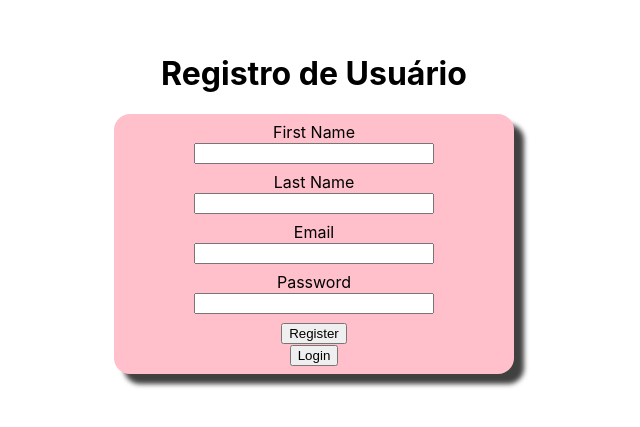
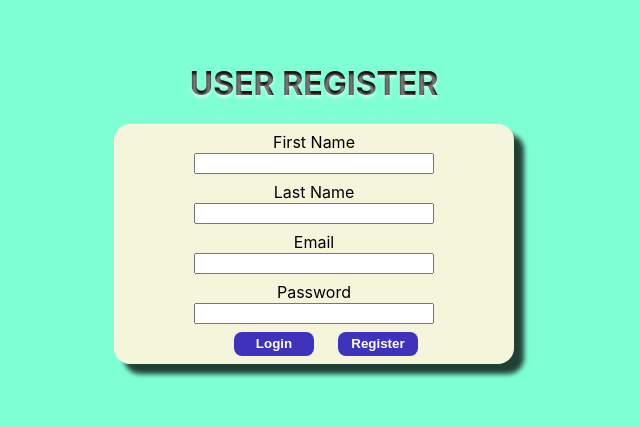
Before and after one commit to Douglas-Albuquerque/Login_system-front, a React (Create React App) app: page /register in a window 1280 px wide. Shown: the part 197-624 px from the top of the page, without its empty margins (326-966 px from the left). Built offline with nearby package versions, Linux system fonts and the light colour scheme.

Commit message:
estilização das paginas

```diff
--- a/package.json
+++ b/package.json
@@ -13,6 +13,7 @@
     "react-dom": "^18.2.0",
     "react-router-dom": "^6.4.2",
     "react-scripts": "5.0.1",
+    "styled-components": "^5.3.6",
     "web-vitals": "^2.1.4"
   },
   "scripts": {
--- a/src/Pages/HomePage/index.js
+++ b/src/Pages/HomePage/index.js
@@ -1,4 +1,5 @@
 import { useNavigate } from 'react-router-dom';
+import "../../styles/styles.css"
 
 
 const HomePage = () => {
@@ -16,8 +17,10 @@ const HomePage = () => {
 
   return (
     <div className='login'>
-      <h1>Bem vindo: {userData.name} {userData.lastName}</h1>
-      <button className="logout" onClick={handleLogout}>Logout</button>
+      <div className="form">
+        <h1 className='title'>Bem vindo: {userData.name} {userData.lastName}</h1>
+        <button className="loginButton" onClick={handleLogout}>Logout</button>
+      </div>
     </div>
   )
 };
--- a/src/Pages/LoginPage/index.js
+++ b/src/Pages/LoginPage/index.js
@@ -1,7 +1,7 @@
 import React, { useState } from 'react';
 import { useNavigate } from 'react-router-dom';
 import { api } from "../../services/api";
-import "./styles.css";
+import "../../styles/styles.css"
 
 
 
@@ -53,13 +53,7 @@ const LoginPage = () => {
 
   return (
     <div className='login'>
-      {/* {
-        (logged == true) &&
-        <div className="errLogin">
-          <p className='msgErr'>Usuário ou senha errado</p>
-        </div>
-      } */}
-      <h1 className='title'> Login do sistema</h1>
+      <h1 className='title'> LOGIN SYSTEM</h1>
       <form className='form' onSubmit={handleLogin}>
         <div className='formField'>
           <label htmlFor="email">Email</label>
@@ -82,11 +76,11 @@ const LoginPage = () => {
           />
         </div>
         <div className="containerButtons">
-          <div className='enterButton'>
-            <button type='onSubmit'>Login</button>
+          <div className='hoverButton'>
+            <button className='loginButton' type='onSubmit'>Login</button>
           </div>
-          <div className='registerButton'>
-            <button onClick={handleRegister}>Register</button>
+          <div className='hoverButton'>
+            <button className='registerButton' onClick={handleRegister}>Register</button>
           </div>
         </div>
       </form>
--- a/src/Pages/RegisterPage/index.js
+++ b/src/Pages/RegisterPage/index.js
@@ -1,6 +1,6 @@
 import React, { useState } from 'react'
 import { useNavigate } from 'react-router-dom';
-import "../LoginPage/styles.css"
+import "../../styles/styles.css"
 import { api } from "../../services/api"
 
 
@@ -26,7 +26,7 @@ const RegisterPage = () => {
         async response => {
 
           alert(response.data.message);
-          navigate("/")
+          navigate("/");
 
         }
       )
@@ -54,7 +54,7 @@ const RegisterPage = () => {
 
   return (
     <div className='login'>
-      <h1 className='title'> Registro de Usuário</h1>
+      <h1 className='title'> USER REGISTER</h1>
       <form className='form' onSubmit={handleRegister}>
         <div className='formField'>
           <label htmlFor="name">First Name</label>
@@ -96,11 +96,13 @@ const RegisterPage = () => {
             onChange={(e) => setPassword(e.target.value)}
           />
         </div>
-        <div className='enterButton'>
-          <button type="onSubmit">Register</button>
-        </div>
-        <div className='enterButton'>
-          <button onClick={handleLogin}>Login</button>
+        <div className="containerButtons">
+          <div className='hoverButton'>
+            <button className='loginButton' onClick={handleLogin}>Login</button>
+          </div>
+          <div className='hoverButton'>
+            <button className='registerButton' type="onSubmit">Register</button>
+          </div>
         </div>
       </form>
     </div>
--- a/src/services/api.js
+++ b/src/services/api.js
@@ -1,8 +1,8 @@
 import axios from 'axios';
 
 export const api = axios.create({
-  //baseURL: "http://44.203.131.82:5000",
-  baseURL: "http://localhost:5000",
+  baseURL: "http://44.203.131.82:5000",
+  //baseURL: "http://localhost:5000",
 });
 
 export const createSession = async (email, password) => {
--- a/src/Pages/LoginPage/styles.css
+++ b/src/styles/styles.css
@@ -5,10 +5,10 @@
   justify-content: center;
   min-height: 100vh;
   padding: 0 2rem;
-  background-color: #f1f1f1f;
+  background: #7fffd4;
 }
 .login .form {
-  background-color: #ffc0cb;
+  background-color: #f5f5dc;
   width: 100%;
   max-width: 25rem;
   padding: 0.5rem;
@@ -32,20 +32,31 @@
   width: 15rem;
 }
 
-.login .enterButton {
+.login .loginButton {
   text-align: center;
-  margin-tom: 0.5 rem;
+  margin-right: 1.5rem;
+  border-radius: 0.5rem;
+  border: none;
+  background-color: #3f33bd;
+  font-weight: bold;
+  width: 5rem;
+  height: 1.5rem;
+  color: #fff;
 }
-.enterButton :hover {
-  cursor: pointer;
-}
-.registerButton :hover {
+.hoverButton :hover {
   cursor: pointer;
 }
 
 .registerButton {
   text-align: center;
-  margin-tom: 0.5 rem;
+  margin-top: 0.5 rem;
+  border-radius: 0.5rem;
+  border: none;
+  background-color: #3f33bd;
+  color: white;
+  font-weight: bold;
+  width: 5rem;
+  height: 1.5rem;
 }
 
 .containerButtons {
@@ -54,31 +65,11 @@
   width: 10rem;
   margin: 0 7rem;
 }
-/* .errLogin {
-  position: absosolute;
-  z-index: 900;
-  top: 1rem;
-  right: 1rem;
+.title {
+  color: transparent;
+  background: #000;
+  -webkit-background-clip: text;
+  -moz-background-clip: text;
+  background-clip: text;
+  text-shadow: 0px 3px 3px rgba(255, 255, 255, 0.5);
 }
-.msgErr {
-  background-color: black;
-  text: center;
-  color: #fff;
-  padding: 10px 20px;
-  border-radius: 10px;
-  animation: effect 1s ease forwards;
-}
-@keyframes {
-  0% {
-    transform: translateX(100%);
-  }
-  40% {
-    transform: translateX(-10%);
-  }
-  80% {
-    transform: translateX(0);
-  }
-  100% {
-    transform: translateX(100px);
-  }
-} */
```
Also changed, not shown: 2 other files (tests, documents, lock files or other folders).
